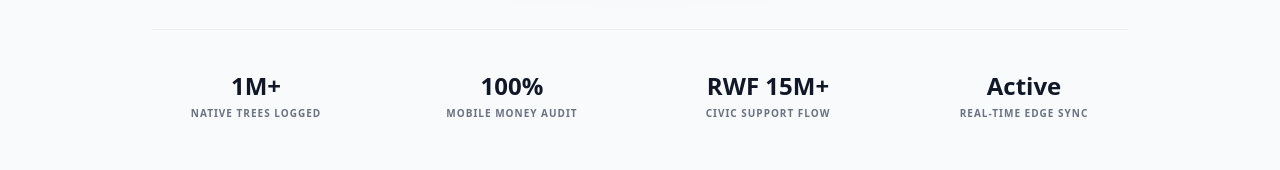
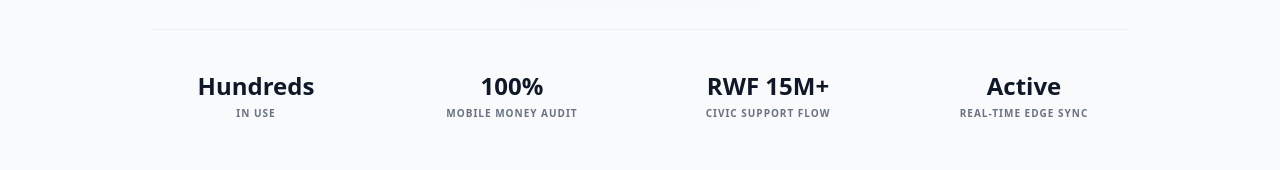
Before and after one commit to kabuyegabbyprince/impacto-landing, a React (Vite) app: page / in a window 1280 px wide. Shown: the part 473-643 px from the top of the page. Built offline with nearby package versions, Linux system fonts and the light colour scheme; no server answers.

Commit message:
refactor(landing): update hero ticker terminology
Replace tree-specific logging language with general usage metrics in the Hero section to better reflect the platform's broader scope.

```diff
--- a/src/components/landing/HeroSection.tsx
+++ b/src/components/landing/HeroSection.tsx
@@ -40,9 +40,9 @@ export const HeroSection: React.FC = () => {
       {/* Highlight Tickers */}
       <div className="grid grid-cols-2 md:grid-cols-4 gap-8 md:gap-12 mt-16 pt-10 border-t border-gray-200/60 dark:border-slate-800/80 w-full text-center">
         <div className="flex flex-col">
-          <span className="text-2xl font-black text-gray-900 dark:text-white">1M+</span>
+          <span className="text-2xl font-black text-gray-900 dark:text-white">Hundreds</span>
           <span className="text-[10px] text-gray-500 uppercase tracking-widest font-bold mt-1">
-            {t('landing.ticker_trees')}
+            {t('landing.ticker_in_use')}
           </span>
         </div>
         <div className="flex flex-col">
--- a/src/locales/i18n.ts
+++ b/src/locales/i18n.ts
@@ -15,7 +15,8 @@ const resources = {
         tagline: 'Modern, transparent software infrastructure for agricultural cooperatives, forestry groups, and NGOs across Rwanda. Manage members, track Mobile Money ledgers, and showcase verified civic impact.',
         cta_discover: 'Discover Organizations',
         cta_start: 'Create Free Workspace',
-        ticker_trees: 'Native Trees Logged',
+        ticker_trees: 'In Use',
+        ticker_in_use: 'In Use',
         ticker_momo: 'Mobile Money Audit',
         ticker_donations: 'Civic Support Flow',
         ticker_active: 'Real-Time Edge Sync',
@@ -68,7 +69,8 @@ const resources = {
         tagline: 'Infrastructure logicielle moderne et transparente pour les coopératives agricoles, les groupes forestiers et les ONG. Gérez les membres, suivez les registres Mobile Money et prouvez votre impact.',
         cta_discover: 'Découvrir les Organisations',
         cta_start: 'Créer un Espace Gratuit',
-        ticker_trees: 'Arbres indigènes enregistrés',
+        ticker_trees: 'En Utilisation',
+        ticker_in_use: 'En Utilisation',
         ticker_momo: 'Audit Mobile Money',
         ticker_donations: 'Soutien Citoyen',
         ticker_active: 'Synchronisation Temps Réel',
@@ -121,7 +123,8 @@ const resources = {
         tagline: 'Uburyo bugezweho kandi bukorera mu mucyo mu gucunga amakoperative y\'abahinzi, ibikorwa by\'amashyamba, n\'imiryango itegamiye kuri leta. Cunga abanyamuryango, kora ibitabo bya Mobile Money, unerekane ibikorwa byagezweho.',
         cta_discover: 'Reba Imiryango',
         cta_start: 'Fungura Umuryango ku Buntu',
-        ticker_trees: 'Ibiti Byatewe',
+        ticker_trees: 'Bikoreshwa',
+        ticker_in_use: 'Bikoreshwa',
         ticker_momo: 'Ibitabo bya Mobile Money',
         ticker_donations: 'Inkunga Zabonetse',
         ticker_active: 'Igihe Nyacyo',
```
